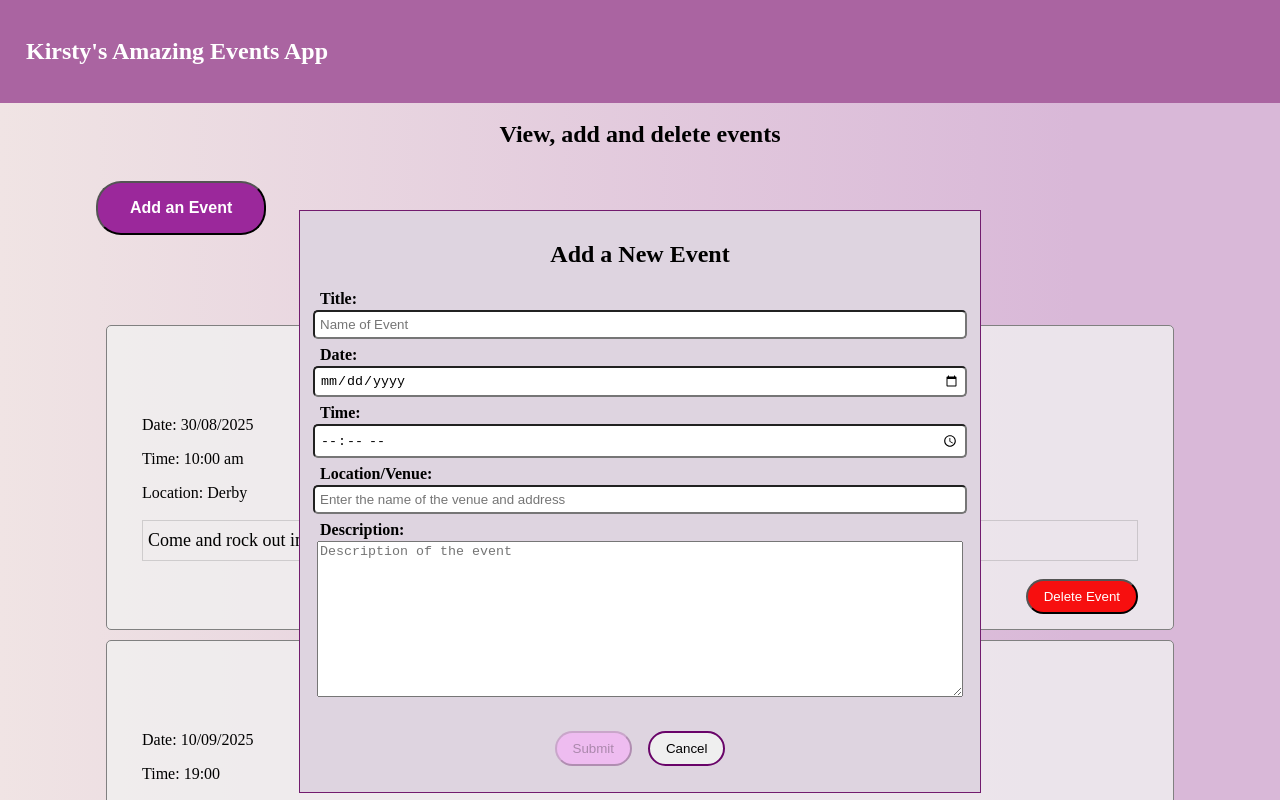
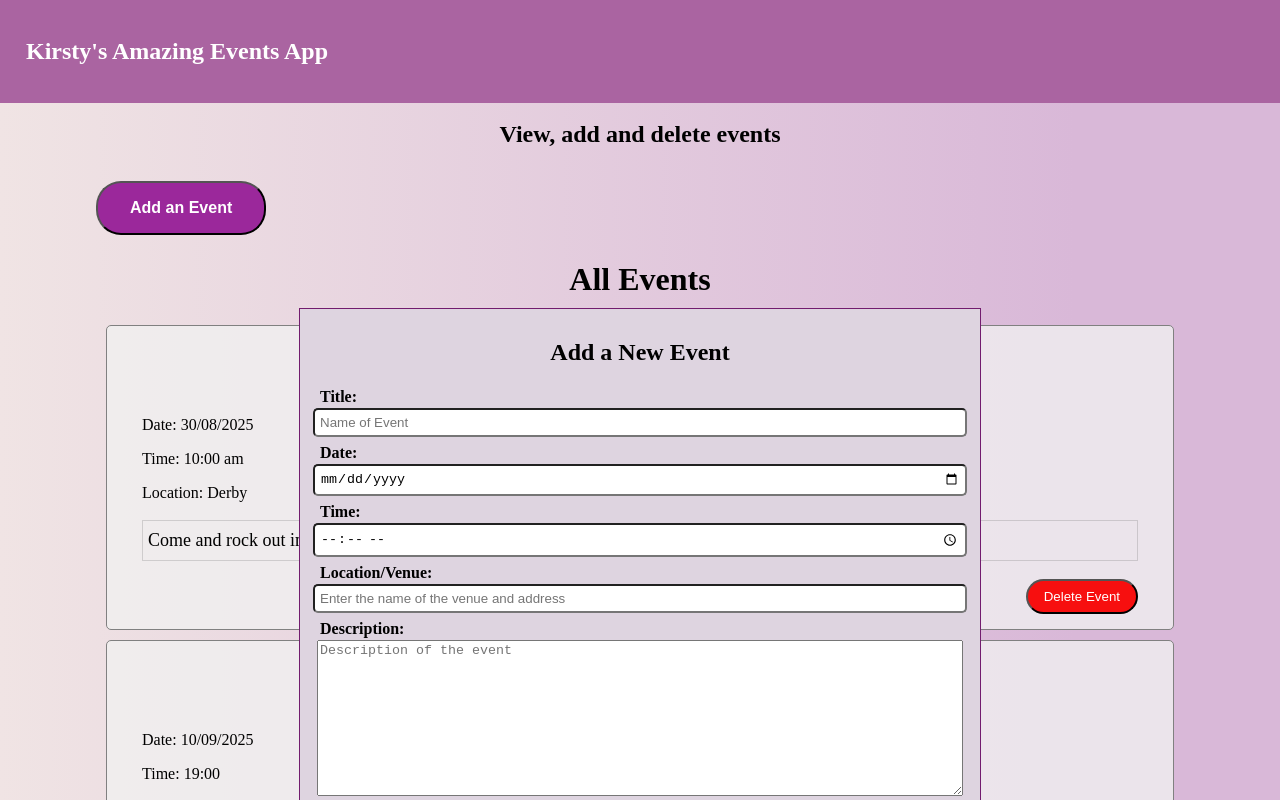
Before and after one commit to swamphobbit22/MAB, an Angular app: page / in a window 1280 px wide. Both pictures are taken after a click on the button "Add an Event". Shown: the top 800 px of the page. Built offline with nearby package versions, Linux system fonts and the light colour scheme.

Commit message:
update css

```diff
--- a/src/app/home/home.component.css
+++ b/src/app/home/home.component.css
@@ -37,7 +37,7 @@
   top: 25%;
   left: 0;
   width: 100%;
-  height: auto;
+  height: 100%;
 
   display: flex;
   justify-content: center;
```
